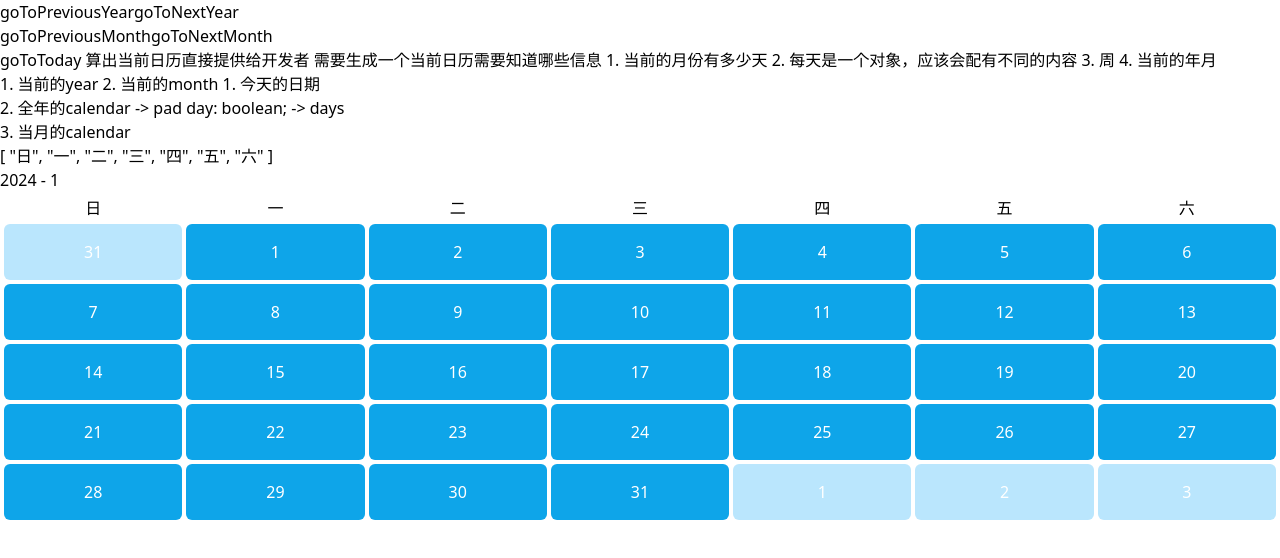
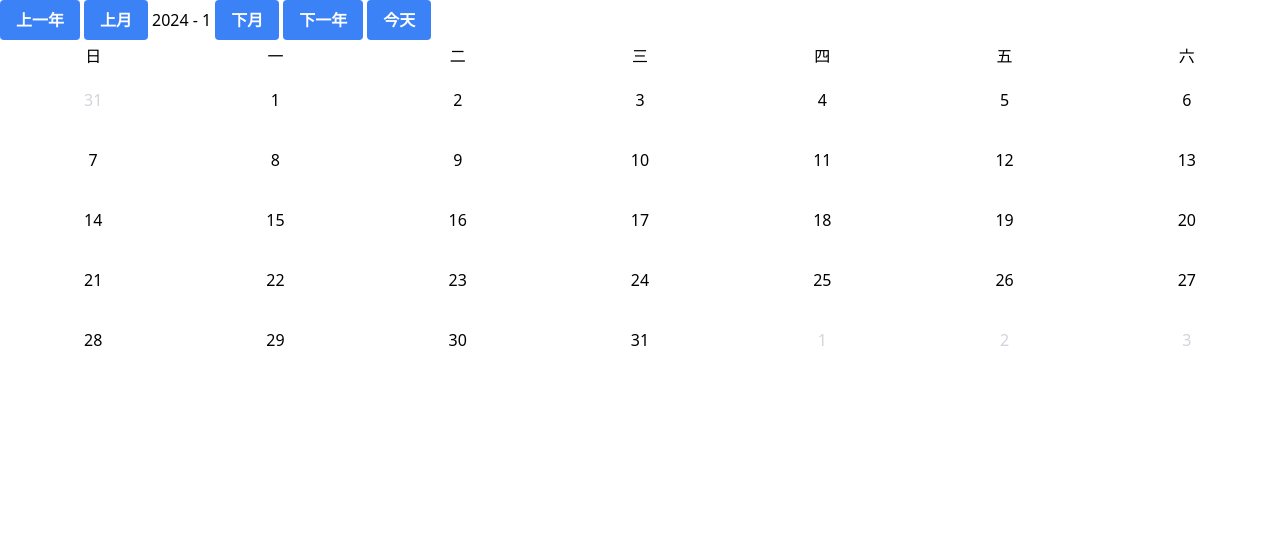
Before and after one commit to nemo-shen/noi, a Vue app: page / in a window 1280 px wide. Shown: the top 558 px of the page. Built offline with nearby package versions, Linux system fonts and the light colour scheme.

Commit message:
feat: calendar

```diff
--- a/packages/core/useCalendar/index.ts
+++ b/packages/core/useCalendar/index.ts
@@ -24,7 +24,9 @@ interface Day {
   name: number
   value: Date
   week: Week
+  type: 'current' | 'fill'
   disabled: boolean
+  selected: boolean
 }
 
 export enum Locale {
@@ -137,6 +139,8 @@ export const useCalendar = (options: UseCalendarOptions = {}) => {
         value: date,
         week: date.getDay(),
         disabled: false,
+        type: 'current',
+        selected: false,
       }
       return day
     })
@@ -148,23 +152,29 @@ export const useCalendar = (options: UseCalendarOptions = {}) => {
     const endDate = new Date(endDay.value)
     return Array.from({ length: startDay.week }, () => {
       startDate.setDate(startDate.getDate() - 1)
-      return {
+      const day: Day = {
         name: startDate.getDate(),
         value: startDate,
         week: startDate.getDate(),
         disabled: true,
-      } as Day
+        type: 'fill',
+        selected: false,
+      }
+      return day
     })
       .concat(days)
       .concat(
         Array.from({ length: 6 - endDay.week }, () => {
           endDate.setDate(endDate.getDate() + 1)
-          return {
+          const day: Day = {
             name: endDate.getDate(),
             value: endDate,
             week: endDate.getDay(),
             disabled: true,
-          } as Day
+            type: 'fill',
+            selected: false,
+          }
+          return day
         })
       )
   }
--- a/src/demo/UseCalendar.vue
+++ b/src/demo/UseCalendar.vue
@@ -20,31 +20,53 @@ const {
 </script>
 
 <template>
-  <button @click="goToPreviousYear">goToPreviousYear</button>
-  <button @click="goToNextYear">goToNextYear</button>
-  <br />
-  <button @click="goToPreviousMonth">goToPreviousMonth</button>
-  <button @click="goToNextMonth">goToNextMonth</button>
-  <br />
-  <button @click="goToToday">goToToday</button>
-  算出当前日历直接提供给开发者 需要生成一个当前日历需要知道哪些信息 1.
-  当前的月份有多少天 2. 每天是一个对象，应该会配有不同的内容 3. 周 4. 当前的年月
-  <br />
-  1. 当前的year 2. 当前的month 1. 今天的日期
-  <br />
-  2. 全年的calendar -> pad day: boolean; -> days
-  <br />
-  3. 当月的calendar
-  <br />
-  {{ weekDays }}
-  <br />
-  <h1>{{ currentYear }} - {{ currentMonth }}</h1>
+  <div class="flex gap-1">
+    <button
+      @click="goToPreviousYear"
+      class="bg-blue-500 hover:bg-blue-700 text-white font-bold py-2 px-4 rounded"
+    >
+      上一年
+    </button>
+    <button
+      @click="goToPreviousMonth"
+      class="bg-blue-500 hover:bg-blue-700 text-white font-bold py-2 px-4 rounded"
+    >
+      上月
+    </button>
+    <span class="h-10 flex items-center justify-center"
+      >{{ currentYear }} - {{ currentMonth }}</span
+    >
+    <button
+      @click="goToNextMonth"
+      class="bg-blue-500 hover:bg-blue-700 text-white font-bold py-2 px-4 rounded"
+    >
+      下月
+    </button>
+    <button
+      @click="goToNextYear"
+      class="bg-blue-500 hover:bg-blue-700 text-white font-bold py-2 px-4 rounded"
+    >
+      下一年
+    </button>
+
+    <button
+      @click="goToToday"
+      class="bg-blue-500 hover:bg-blue-700 text-white font-bold py-2 px-4 rounded"
+    >
+      今天
+    </button>
+  </div>
   <div class="grid grid-cols-7 gap-1 grid-flow-row-dense p-1">
     <div class="text-center" v-for="week in weekDays">{{ week }}</div>
     <template v-for="days in currentMonthDays">
       <div
-        class="col-span-1 w-full h-14 text-center text-white rounded-md align-middle flex items-center justify-center"
-        :class="{ 'bg-sky-500': !day.disabled, 'bg-sky-200': day.disabled }"
+        class="col-span-1 w-full h-14 text-center rounded-md align-middle flex items-center justify-center"
+        :class="{
+          'text-gray-300': day.disabled,
+          'cursor-pointer': !day.disabled,
+          'hover:bg-blue-50': !day.disabled,
+          'hover:text-blue-500': !day.disabled,
+        }"
         v-for="day in days"
       >
         {{ day.name }}
```
